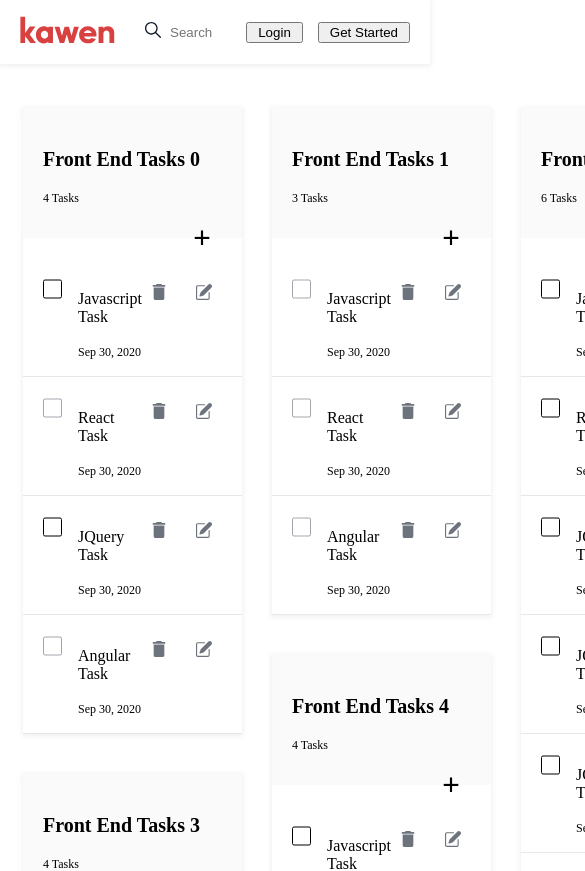
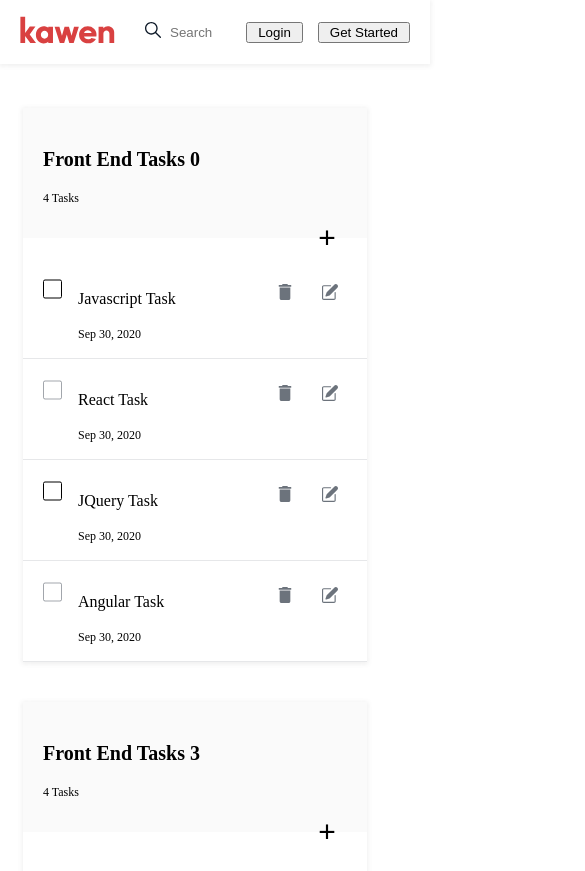
Before and after one commit to MohamedElmdary/kawen, a Next.js app: page /todo-list in a window 390 px wide. Shown: the top 871 px of the page, 585 px wide, since content can reach past the window. Built offline with nearby package versions, Linux system fonts and the light colour scheme.

Commit message:
Working on gridlayout responsive

```diff
--- a/components/gridLayout/gridLayout.module.scss
+++ b/components/gridLayout/gridLayout.module.scss
@@ -1,9 +1,19 @@
 .grid {
+    $this: &;
     display: flex;
     justify-content: space-between;
+    flex-wrap: wrap;
 
     &__col {
-        flex-basis: calc(100% / 3 - 10px);
+        flex-basis: calc(100% / 3);
+
+        @media (max-width: 991px) {
+            flex-basis: 50%;
+        }
+
+        @media (max-width: 768px) {
+            flex-basis: 100%;
+        }
     }
 
     &__item {
--- a/pages/todo-list/index.tsx
+++ b/pages/todo-list/index.tsx
@@ -21,7 +21,14 @@ const TodoList: React.FC<Props> = ({ todos }) => {
     );
 };
 
-export const getServerSideProps: GetServerSideProps = async () => {
+export const getServerSideProps: GetServerSideProps = async (ctx) => {
+    console.log(
+        ctx.req?.headers?.['user-agent'],
+        ctx.req?.headers?.['user-agent']?.match(
+            /Android|BlackBerry|iPhone|iPad|iPod|Opera Mini|IEMobile|WPDesktop/i
+        )
+    );
+
     return {
         props: { todos },
     };
```
Also changed, not shown: components/gridLayout/index.tsx (+19 -0 lines).
